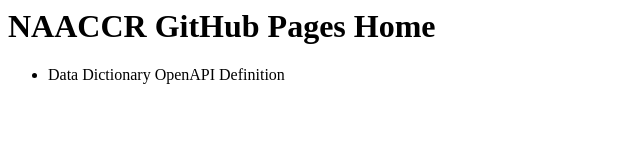
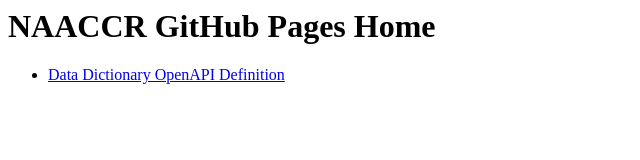
Before and after one commit to naaccr/naaccr.github.io, a plain HTML site: page index.html in a window 1280 px wide. Shown: the whole page, without its empty margins (0-640 px from the left). Drawn offline with Linux system fonts and the light colour scheme.

Commit message:
Update index.html

```diff
--- a/index.html
+++ b/index.html
@@ -2,7 +2,7 @@
 <body>
 <h1>NAACCR GitHub Pages Home</h1>
   <ul>
-    <li>Data Dictionary OpenAPI Definition</li>
+    <li><a href="https://naaccr.github.io/api/html2">Data Dictionary OpenAPI Definition</a></li>
   </ul>
 </body>
 </html>
```
